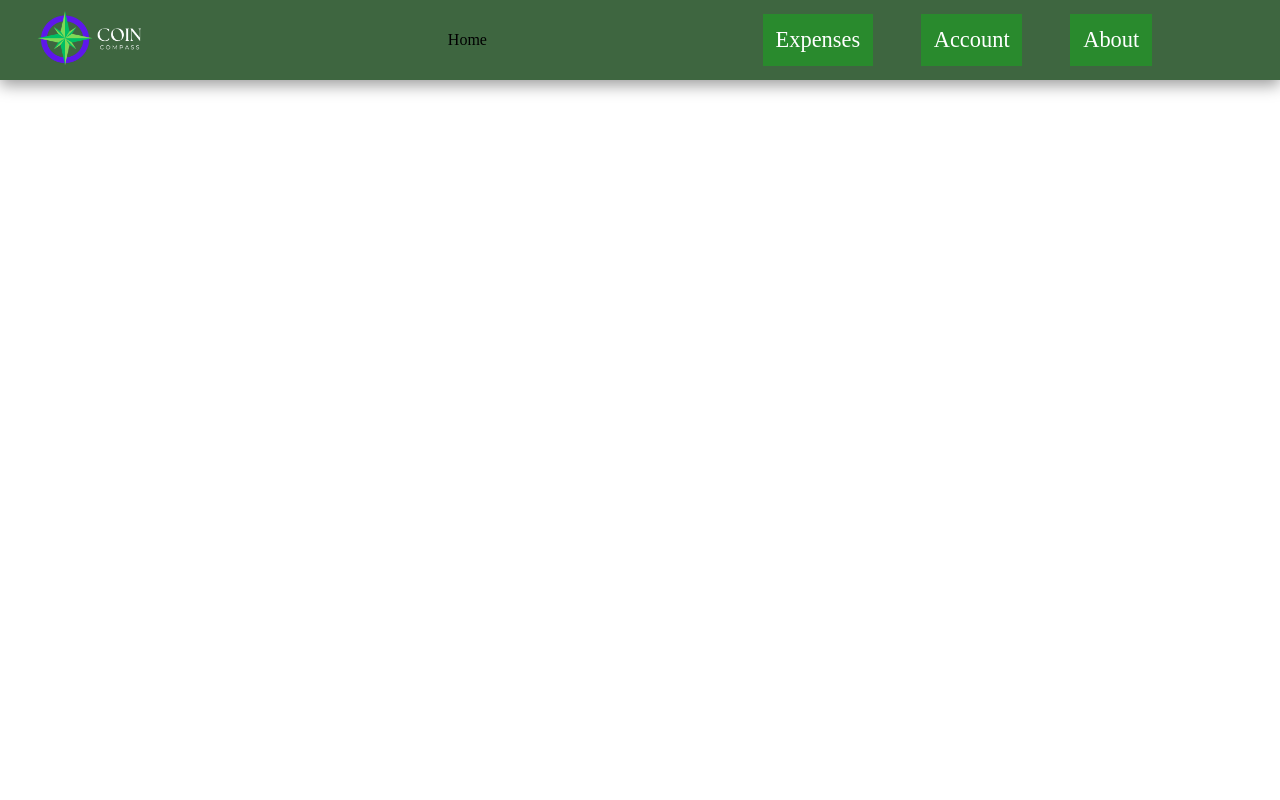
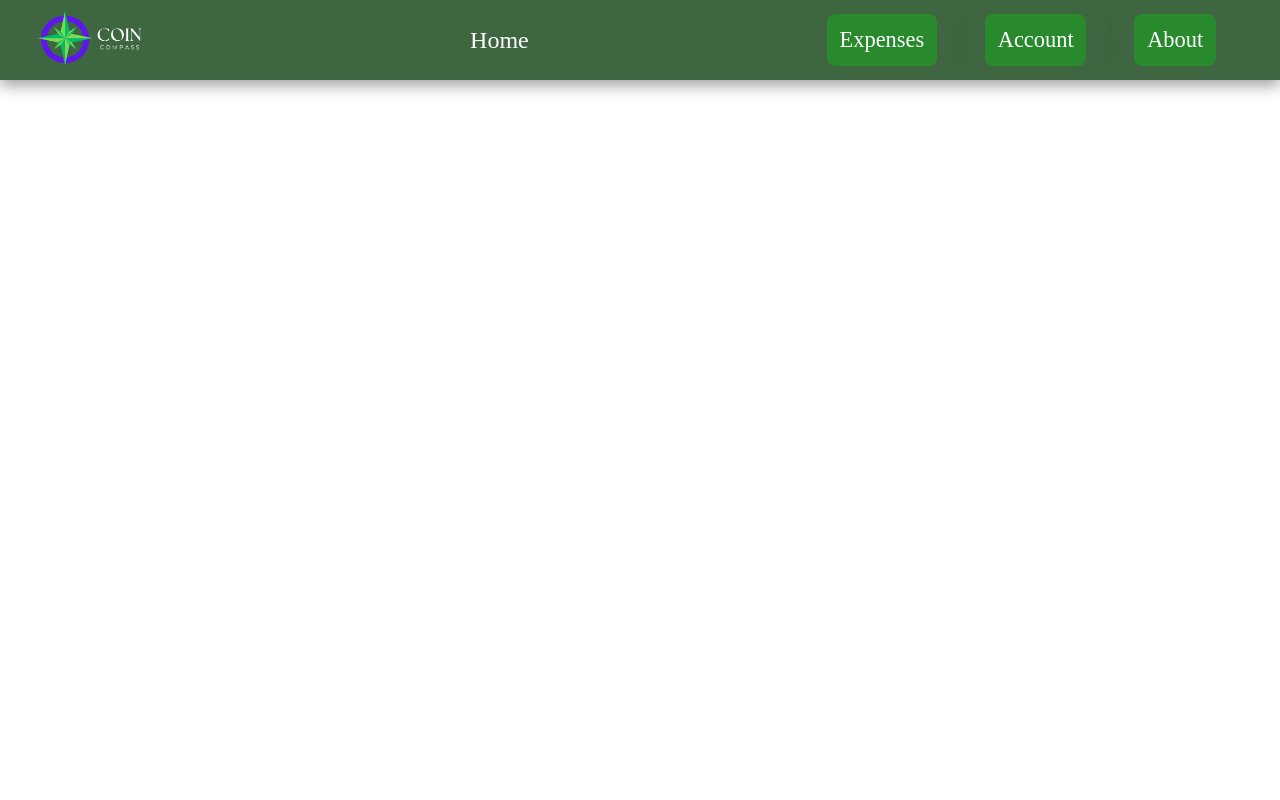
Before and after one commit to ITHS-Team8/CoinCompass, a Vue app: page / in a window 1280 px wide. Shown: the top 800 px of the page. Built offline with nearby package versions, Linux system fonts and the light colour scheme.

Commit message:
Added nav-links with box shadow and border radius

```diff
--- a/src/components/NavBar.vue
+++ b/src/components/NavBar.vue
@@ -5,7 +5,7 @@
                 <img src="../assets/CoinCompassLogo.png" alt="logo" />
             </router-link>
         </div>
-        <div>{{ props.view }}</div>
+        <div class="view-text">{{ props.view }}</div>
         <ul class="nav-links">
             <router-link to="/expenses" class="nav-link">Expenses</router-link>
             <router-link to="/account" class="nav-link">Account</router-link>
@@ -38,7 +38,7 @@
         width: 100%;
         z-index: 1;
         padding-left: 2rem;
-        padding-right: 8rem;
+        padding-right: 4rem;
         box-shadow: 0 5px 15px rgba(0, 0, 0, 0.4);
     }
 
@@ -63,5 +63,13 @@
         color: white;
         background-color: var(--secondary-color);
         padding: 0.8rem;
+        box-shadow: rgba(100, 100, 111, 0.2) 0px 7px 29px 0px;
+        border-radius: 8px;
+    }
+
+    .view-text {
+        color: white;
+        font-weight: 500;
+        font-size: 1.5rem;
     }
 </style>
--- a/src/views/AboutView.vue
+++ b/src/views/AboutView.vue
@@ -5,7 +5,6 @@
 <template>
     <main>
         <NavBar view="About" />
-
         <h1>About View</h1>
     </main>
 </template>
```
